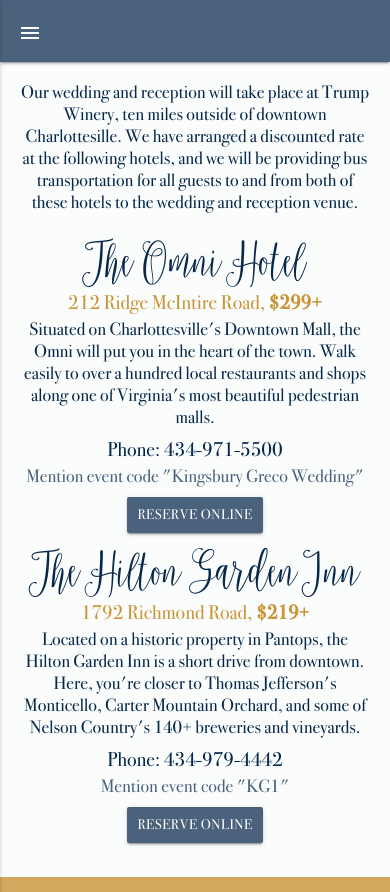
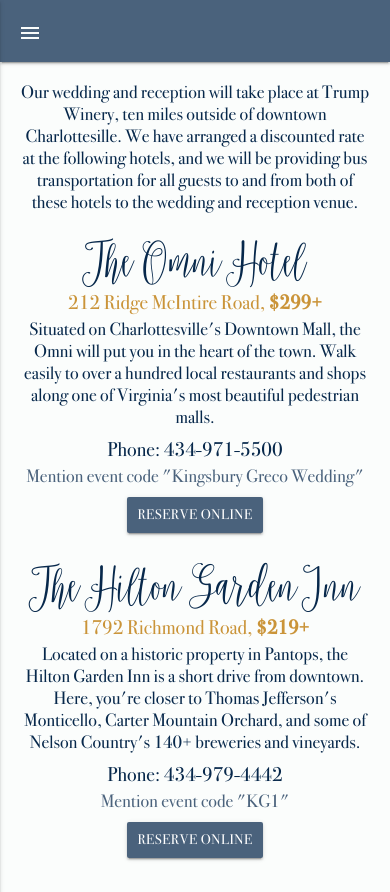
Before and after one commit to swoloszynski/greco-wedding, a website: page accommodations.html in a window 390 px wide. Shown: the top 892 px of the page. Drawn offline with nearby package versions, Linux system fonts and the light colour scheme.

Commit message:
Add mobile cushion between hotel blocks

```diff
--- a/accommodations.html
+++ b/accommodations.html
@@ -75,7 +75,7 @@
                 </div>
 
                 <div class="row cushion-25 hide-on-small-only"></div>
-
+                <div class="row cushion-15 hide-on-med-and-up"></div>
 
                 <!-- The Hilton Garden Inn -->
                 <div class="row">
```
